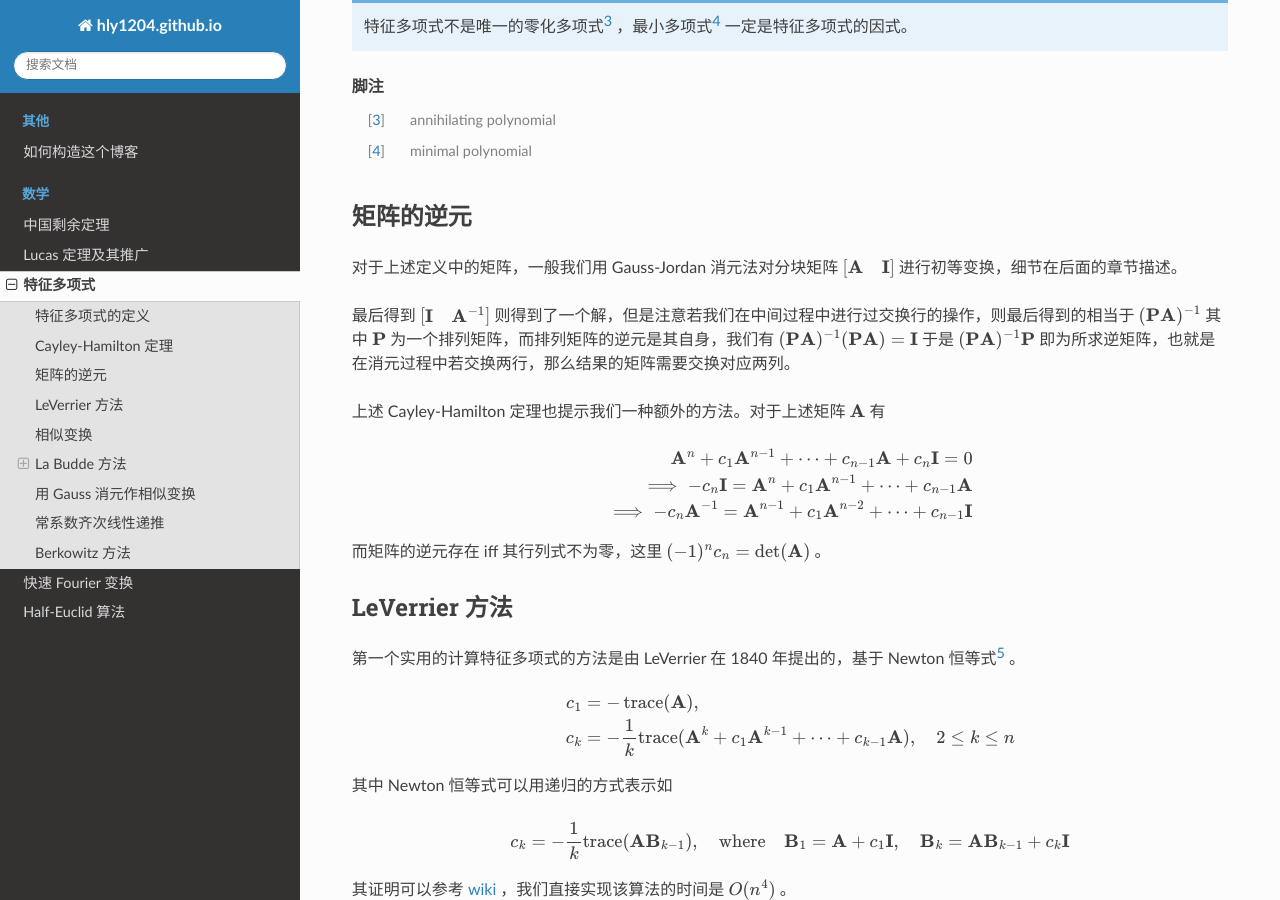
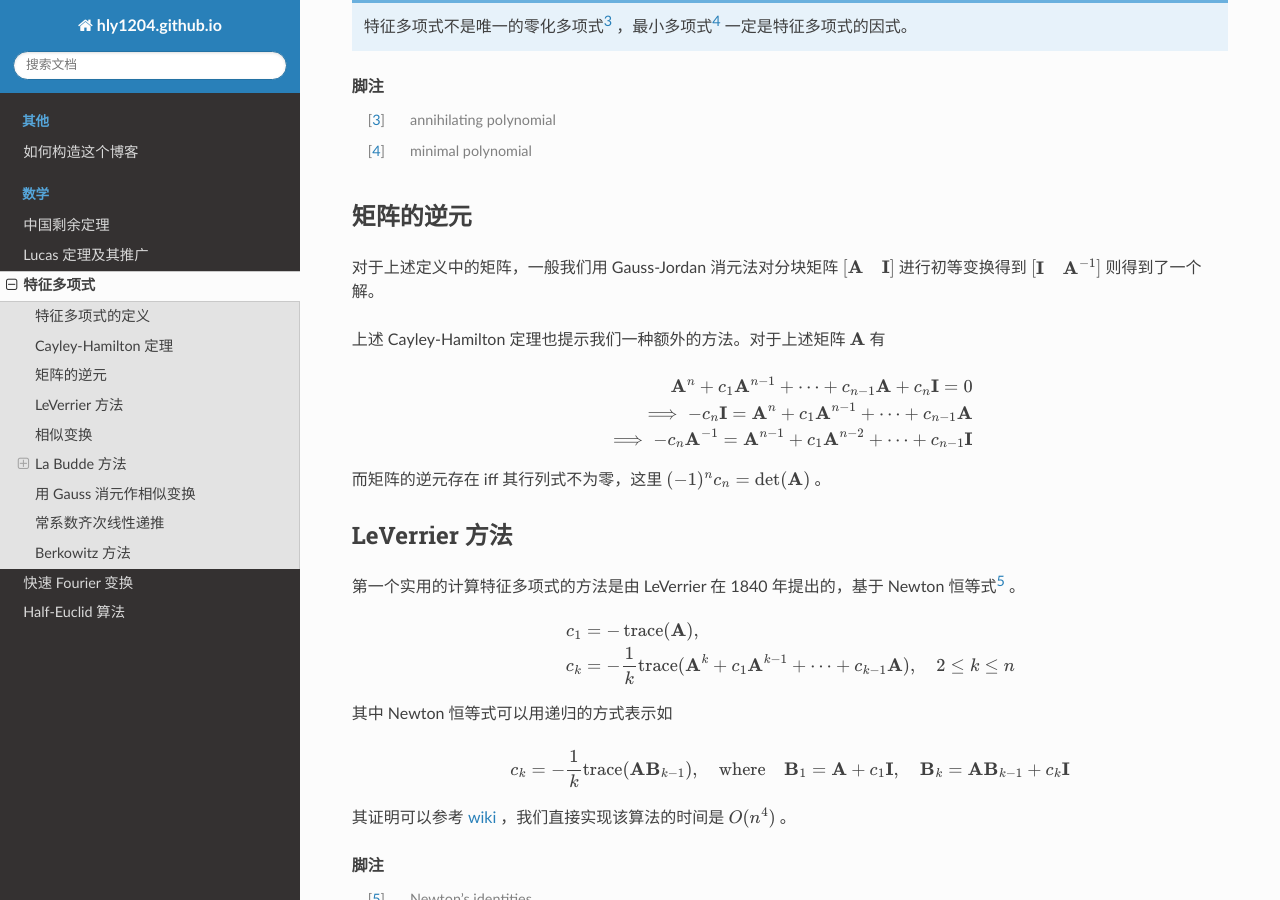
Before and after one commit to hly1204/hly1204.github.io, a Sphinx documentation site: the page built from source/math/characteristic_polynomial.rst, in a window 1280 px wide and 900 px high, scrolled down 1090 px. Built offline with Sphinx 7.4.7 and the Read the Docs theme 2.0.0, drawn with Linux system fonts in a browser that asks for light colours.

Commit message:
修正 characteristic_polynomial.rst 中关于逆矩阵的内容

```diff
--- a/source/math/characteristic_polynomial.rst
+++ b/source/math/characteristic_polynomial.rst
@@ -61,9 +61,7 @@ Cayley-Hamilton 定理
 
 矩阵的逆元
 ------------------------
-对于上述定义中的矩阵，一般我们用 Gauss-Jordan 消元法对分块矩阵 :math:`\begin{bmatrix}\mathbf{A}&\mathbf{I}\end{bmatrix}` 进行初等变换，细节在后面的章节描述。
-
-最后得到 :math:`\begin{bmatrix}\mathbf{I}&\mathbf{A}^{-1}\end{bmatrix}` 则得到了一个解，但是注意若我们在中间过程中进行过交换行的操作，则最后得到的相当于 :math:`(\mathbf{PA})^{-1}` 其中 :math:`\mathbf{P}` 为一个排列矩阵，而排列矩阵的逆元是其自身，我们有 :math:`(\mathbf{PA})^{-1}(\mathbf{PA})=\mathbf{I}` 于是 :math:`(\mathbf{PA})^{-1}\mathbf{P}` 即为所求逆矩阵，也就是在消元过程中若交换两行，那么结果的矩阵需要交换对应两列。
+对于上述定义中的矩阵，一般我们用 Gauss-Jordan 消元法对分块矩阵 :math:`\begin{bmatrix}\mathbf{A}&\mathbf{I}\end{bmatrix}` 进行初等变换得到 :math:`\begin{bmatrix}\mathbf{I}&\mathbf{A}^{-1}\end{bmatrix}` 则得到了一个解。
 
 上述 Cayley-Hamilton 定理也提示我们一种额外的方法。对于上述矩阵 :math:`\mathbf{A}` 有
 
```
